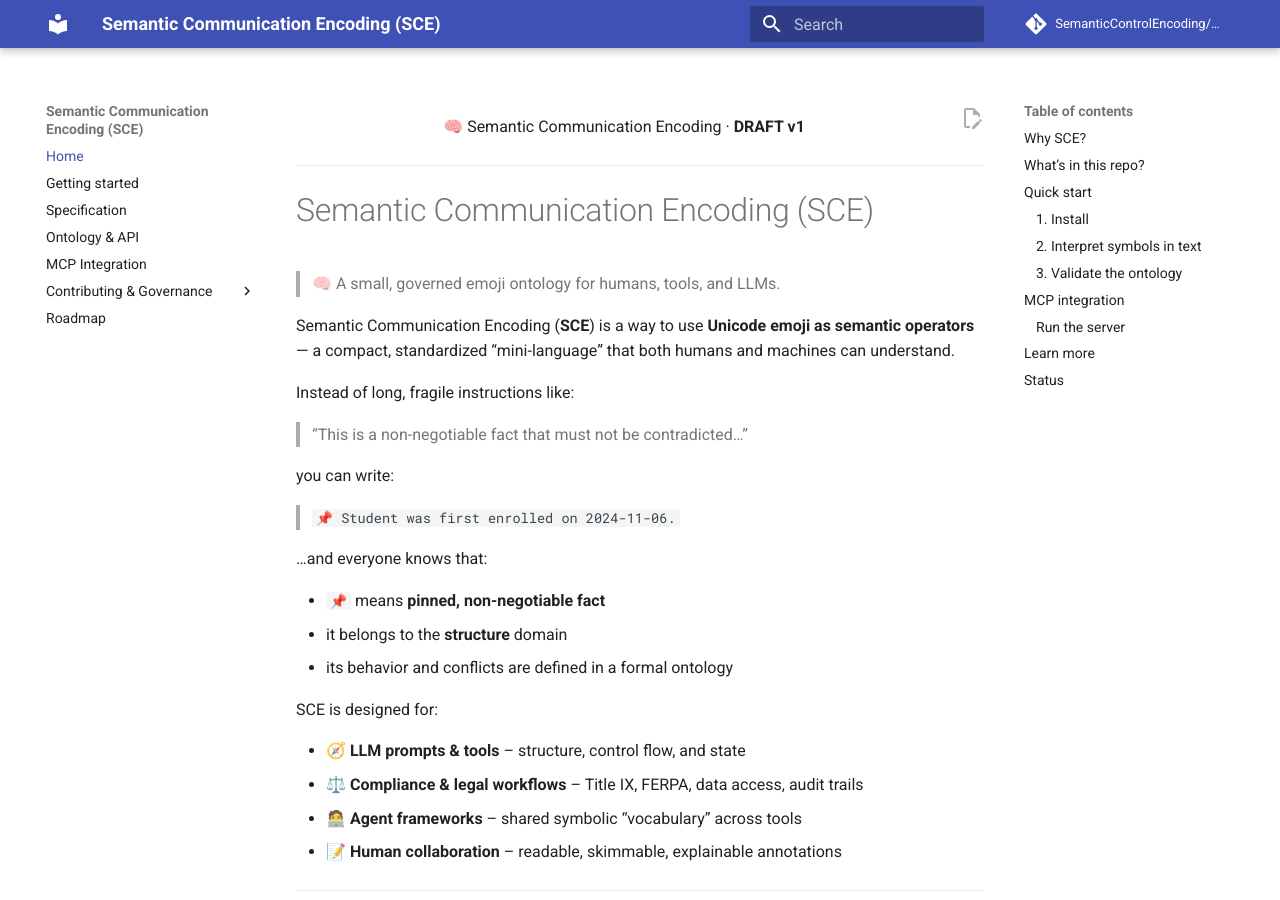
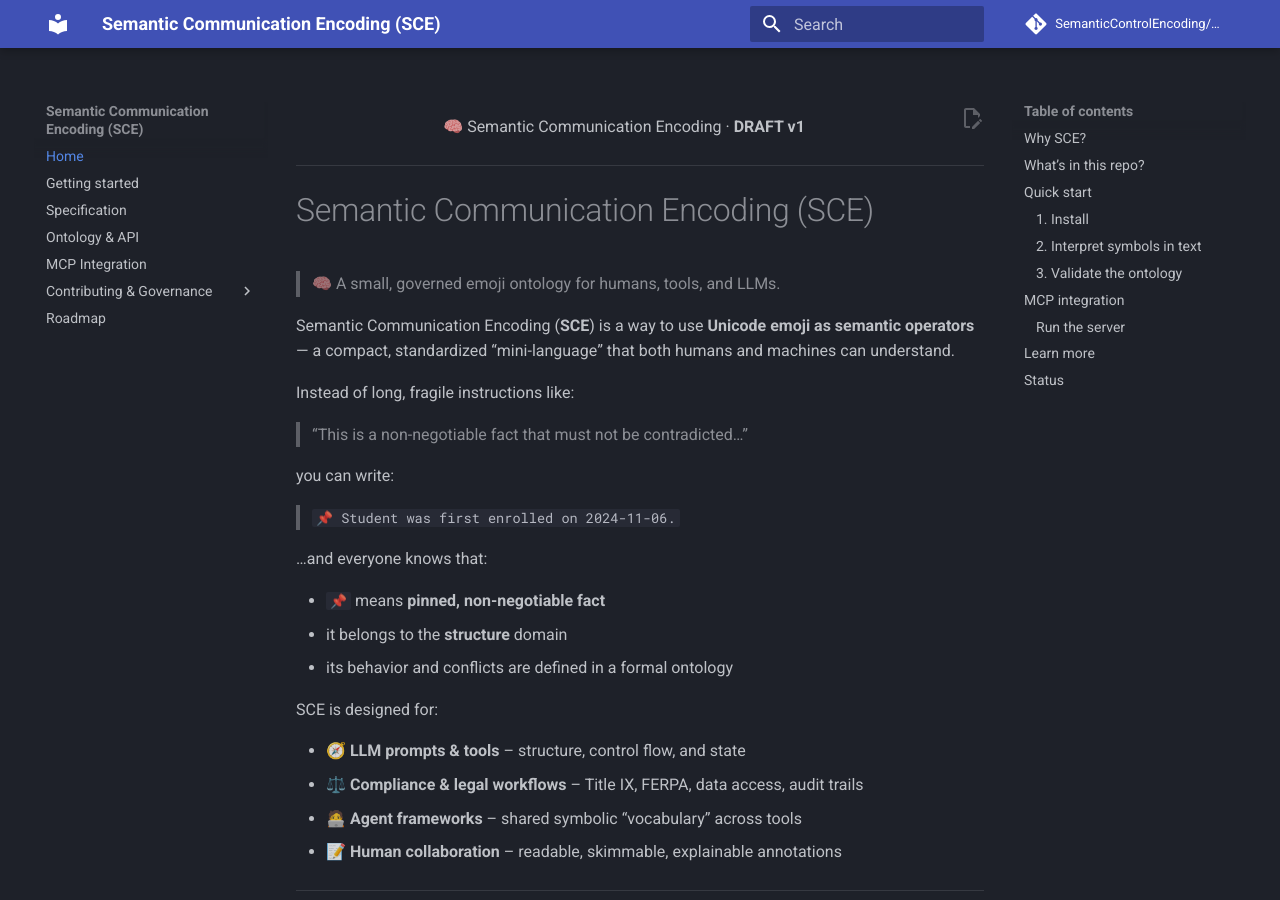
Before and after one commit to SemanticControlEncoding/sce, an MkDocs documentation site: the page built from docs/index.md, in a window 1280 px wide and 900 px high. Built offline with MkDocs 1.6.1 and Material for MkDocs 9.7.7, drawn with Linux system fonts in a browser that asks for light colours; comment, search, counter and statistics services are not loaded.

Commit message:
fix: Update theme palette scheme to slate in mkdocs configuration

```diff
--- a/mkdocs.yml
+++ b/mkdocs.yml
@@ -16,7 +16,7 @@ theme:
     - content.code.copy
     - content.action.edit
   palette:
-    - scheme: default
+    - scheme: slate
       primary: indigo
       accent: deep purple
   extra_css:
```
